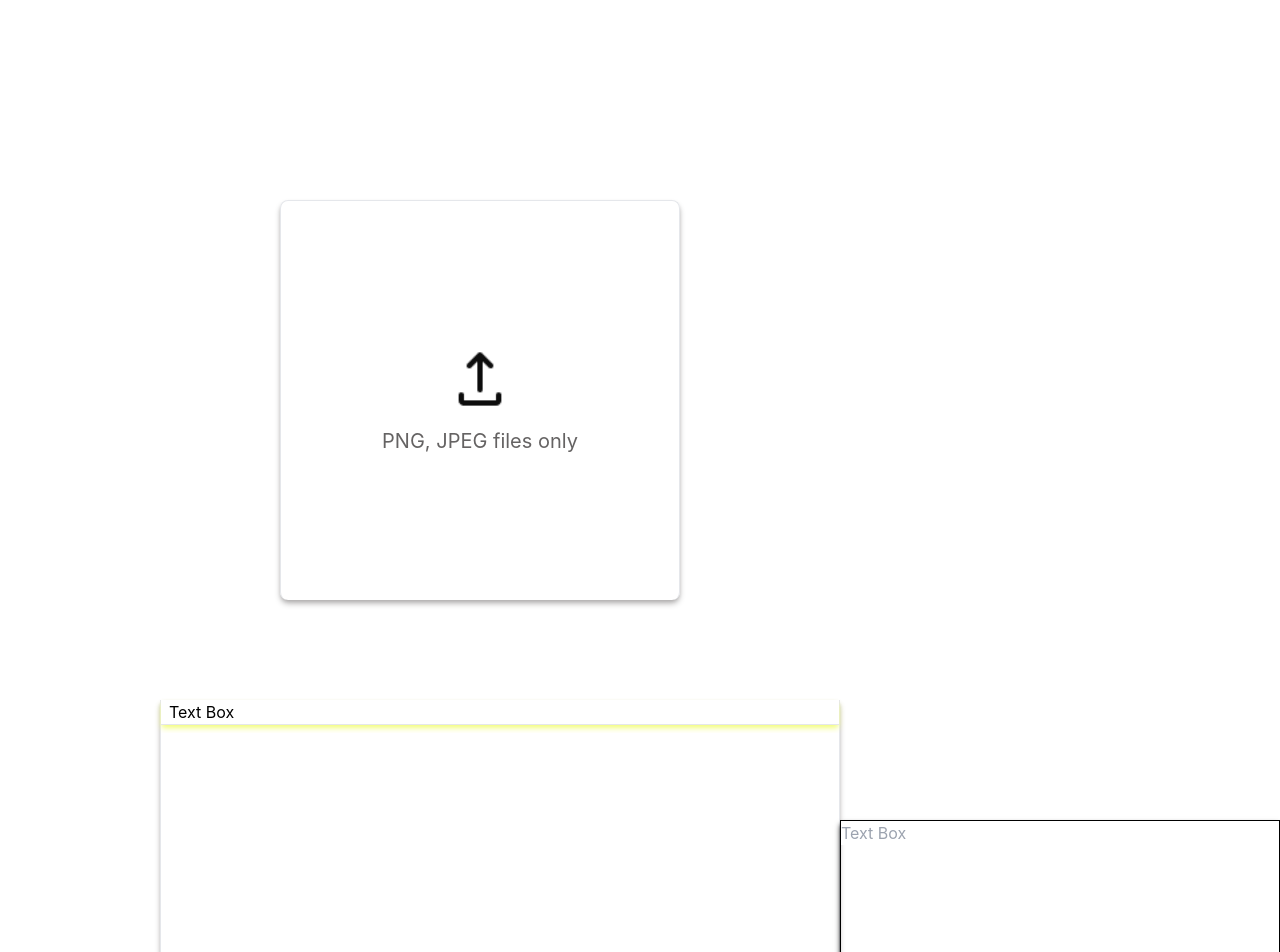
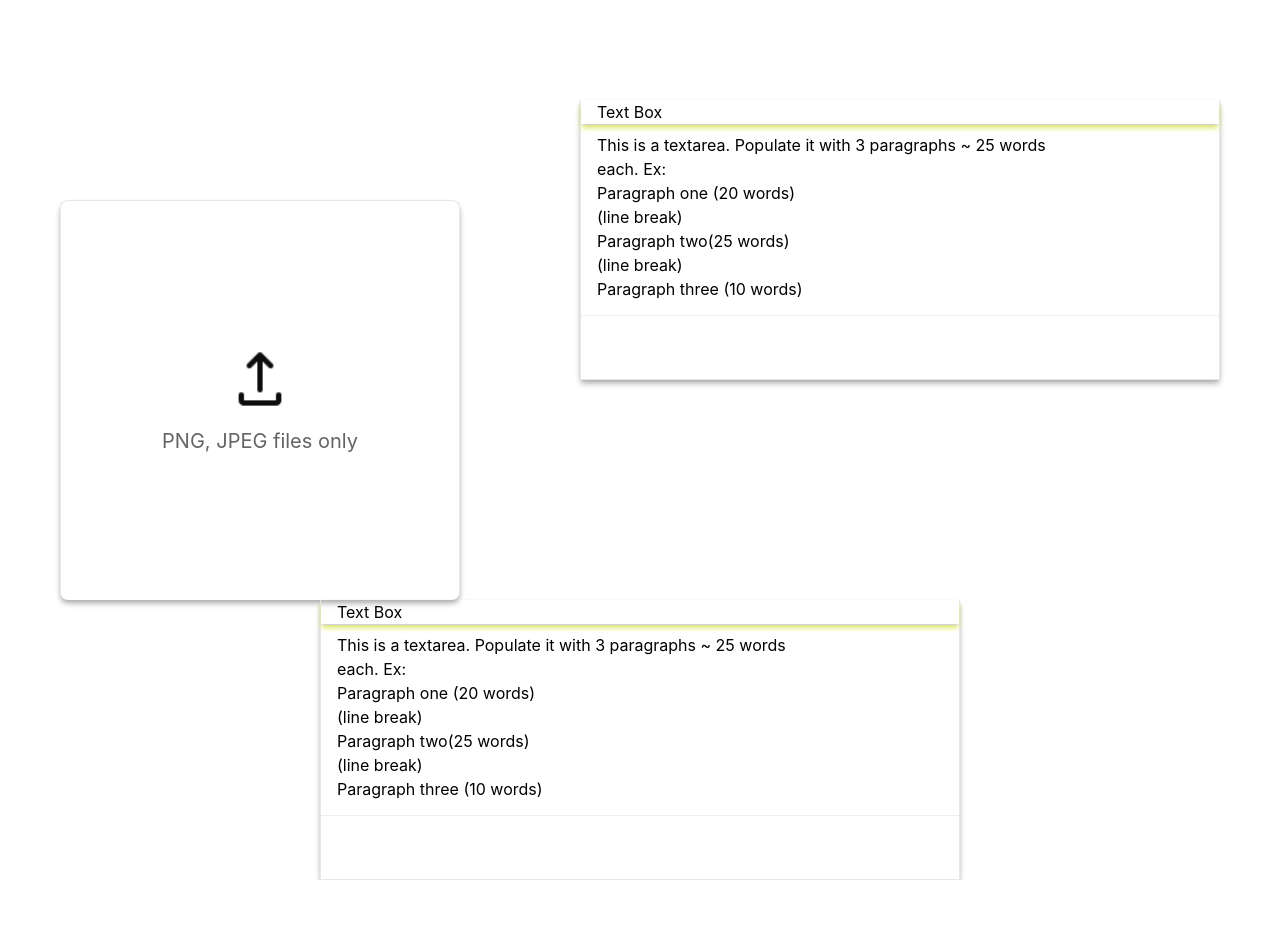
Before and after one commit to ValentinoMartz/CodingExercise, a React (Create React App) app in the folder app/: page / in a window 1280 px wide. Shown: the top 952 px of the page. After the commit the page ends 880 px from the top, so only its background shows below. Built offline with nearby package versions, Linux system fonts and the light colour scheme.

Commit message:
Img from localStorage

```diff
--- a/app/package.json
+++ b/app/package.json
@@ -9,7 +9,8 @@
     "react": "^18.2.0",
     "react-dom": "^18.2.0",
     "react-scripts": "5.0.1",
-    "web-vitals": "^2.1.4"
+    "web-vitals": "^2.1.4",
+    "wordwrapjs": "^5.1.0"
   },
   "scripts": {
     "start": "react-scripts start",
--- a/app/src/App.css
+++ b/app/src/App.css
@@ -1,38 +1,4 @@
-.App {
-  text-align: center;
+* {
+  margin: 0 auto;
+  padding: 0;
 }
-
-.App-logo {
-  height: 40vmin;
-  pointer-events: none;
-}
-
-@media (prefers-reduced-motion: no-preference) {
-  .App-logo {
-    animation: App-logo-spin infinite 20s linear;
-  }
-}
-
-.App-header {
-  background-color: #282c34;
-  min-height: 100vh;
-  display: flex;
-  flex-direction: column;
-  align-items: center;
-  justify-content: center;
-  font-size: calc(10px + 2vmin);
-  color: white;
-}
-
-.App-link {
-  color: #61dafb;
-}
-
-@keyframes App-logo-spin {
-  from {
-    transform: rotate(0deg);
-  }
-  to {
-    transform: rotate(360deg);
-  }
-}
--- a/app/src/App.js
+++ b/app/src/App.js
@@ -5,7 +5,7 @@ import TextBoxTop from "./components/TextBoxTop";
 
 function App() {
   return (
-    <div className="flex flex-wrap ">
+    <div className="flex flex-wrap">
       <UploadImage />
       <TextBoxTop />
       <TextBoxBottom />
--- a/app/src/components/TextBoxBottom.jsx
+++ b/app/src/components/TextBoxBottom.jsx
@@ -1,10 +1,28 @@
 import React from "react";
 
 const TextBoxBottom = () => {
+  let text =
+    "This is a textarea. Populate it with 3 paragraphs ~ 25 words \neach. Ex: \nParagraph one (20 words)\n(line break) \nParagraph two(25 words)\n(line break)\nParagraph three (10 words)";
+
   return (
-    <div className="flex justify-between w-[85vh] h-[35vh] mt-[-20vh] ml-[105vh] border border-black text-left shadow-md shadow-black">
-      <div>
-        <input type="text" name="" id="" placeholder="Text Box" />
+    <div className="flex w-[50%] h-[35vh] border-b border-l border-r  shadow-[#aeacac] text-left shadow-md">
+      <div className="w-full">
+        <div className="shadow-md shadow-[#f3fd83] border-b border-[#EBEFF2]">
+          <p className=" pl-4 shadow-md ">Text Box</p>
+        </div>
+        <div className="">
+          <textarea
+            type="textarea"
+            name=""
+            id=""
+            wrap="hard"
+            cols="50"
+            placeholder={text}
+            className="w-full h-full outline-0 mt-2 pl-4 resize-none overflow-hidden pb-32 placeholder:text-black "
+          ></textarea>
+
+          <div className=" border-t mb-[-20px] border-[#EBEFF2]"></div>
+        </div>
       </div>
     </div>
   );
--- a/app/src/components/TextBoxTop.jsx
+++ b/app/src/components/TextBoxTop.jsx
@@ -1,34 +1,48 @@
 import React from "react";
-//rounded-[4%]
-//border-b-4 border-l-2 border-r-2 border-[#f3fd83]
+
+//hacer que el texto se acomode
+//sacar la scrollbar
+//fijar la linea azul de abajo
+//hacer que se adapte a todas las pantallas
+//max-[1000px]:ml-[2vh] max-[1200px]:ml-[350vh]
+
 const TextBoxTop = () => {
-  let placeholder = "";
-
-  /*  `This is a text area. Populate it with 3 paragraphs ~ 25 words <br/>
-    each. Ex: <br/>
-    Paragraph one (20 words)<br/>
-    (line break)<br/>
-    Paragraph two (25 words)<br/>
-    (line break)<br/>
-    Paragraph three (10 words)`; */
+  let text =
+    "This is a textarea. Populate it with 3 paragraphs ~ 25 words \neach. Ex: \nParagraph one (20 words)\n(line break) \nParagraph two(25 words)\n(line break)\nParagraph three (10 words)";
 
   return (
-    <div className="flex justify-between w-[85vh] h-[35vh] mt-[12.5vh] ml-[20vh] border-b border-l border-r  shadow-[#aeacac] text-left shadow-md ">
+    <div className="flex w-[50%] h-[35vh] mt-[12.5vh]  border-b border-l border-r  shadow-[#aeacac] text-left shadow-md">
       <div className="w-full">
-        <p className="pl-2 shadow-md shadow-[#f3fd83] border-b border-blue">
-          Text Box
-        </p>
+        <div className="shadow-md shadow-[#f3fd83] border-b border-[#EBEFF2]">
+          <p className=" pl-4 shadow-md ">Text Box</p>
+        </div>
+        <div className="">
+          <textarea
+            type="textarea"
+            name=""
+            id=""
+            wrap="hard"
+            cols="50"
+            placeholder={text}
+            className="w-full h-full outline-0 mt-2 pl-4 resize-none overflow-hidden pb-32 placeholder:text-black "
+          ></textarea>
 
-        <input
-          type="textarea"
-          name=""
-          id=""
-          placeholder={placeholder}
-          className="truncate w-full outline-0 mt-2" //
-        />
+          <div className=" border-t mb-[-20px] border-[#EBEFF2]"></div>
+        </div>
       </div>
     </div>
   );
 };
+/*
+20
+Lorem ipsum dolor sit, amet consectetur adipisicing elit. Commodi porro enim ullam animi dolore odio numquam! Provident dicta doloremque asperiores
+
+25
+Lorem ipsum dolor sit, amet consectetur adipisicing elit. Commodi porro enim ullam animi dolore odio numquam! Provident dicta doloremque asperiores tempora laboriosam distinctio facere id
+
+10
+Lorem ipsum dolor sit, amet consectetur adipisicing elit. Commodi enim
+
+*/
 
 export default TextBoxTop;
--- a/app/src/components/UploadImage.jsx
+++ b/app/src/components/UploadImage.jsx
@@ -1,5 +1,5 @@
 import React, { useState } from "react";
-import { useRef } from "react";
+import { useEffect } from "react";
 import upload from "../assets/uploadIndicator.png";
 const UploadImage = () => {
   const [image, setImage] = useState(null);
@@ -8,16 +8,24 @@ const UploadImage = () => {
     e.preventDefault();
     const reader = new FileReader();
     if (e.target.files[0]) {
-      console.log(e.target.files[0]);
       reader.readAsDataURL(e.target.files[0]);
     }
     reader.onload = (readerEvent) => {
       setImage(readerEvent.target.result);
+      localStorage.setItem("image", readerEvent.target.result);
     };
   };
-  //how to fit an image in a div tailwin?
+
+  useEffect(() => {
+    let imfromLocal = localStorage.getItem("image");
+    if (imfromLocal) {
+      setImage(imfromLocal);
+    }
+  }, []);
+
+  //ml-[10%] max-[1000px]:ml-[5vh] max-[1200px]:ml-[10vh]
   return (
-    <div className=" flex items-center justify-between w-[50vh] h-[50vh] border-t border-l border-r  shadow-[#aeacac] shadow-md mt-[25vh] ml-[35vh]  space-x-6 rounded-[2%]">
+    <div className=" flex items-center justify-between w-[50vh] h-[50vh] border-t border-l border-r  shadow-[#aeacac] shadow-md mt-[25vh]  space-x-6 rounded-[2%]">
       {image ? (
         <div
           className="flex items-center mx-auto justify-center max-w-[50vh]"
```
